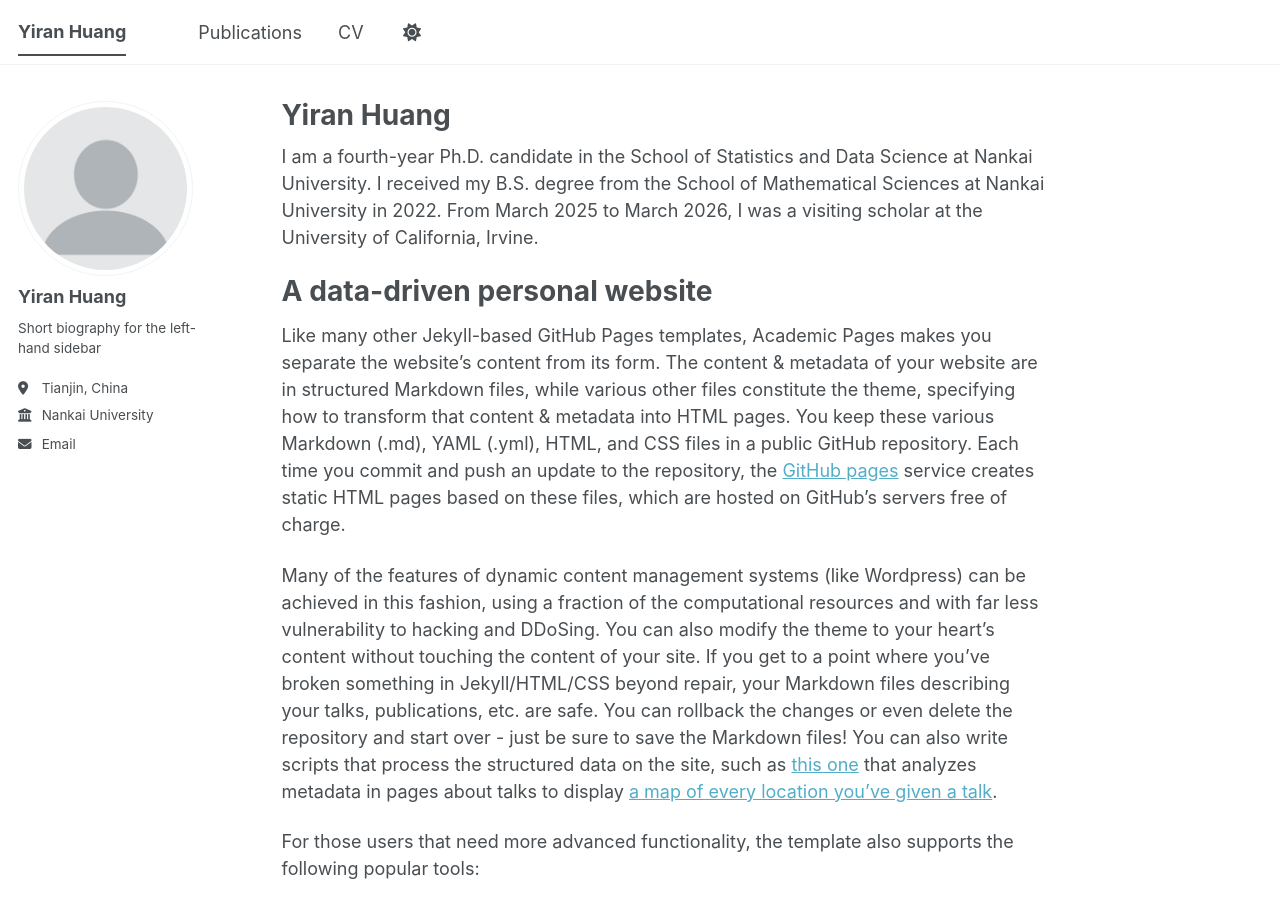
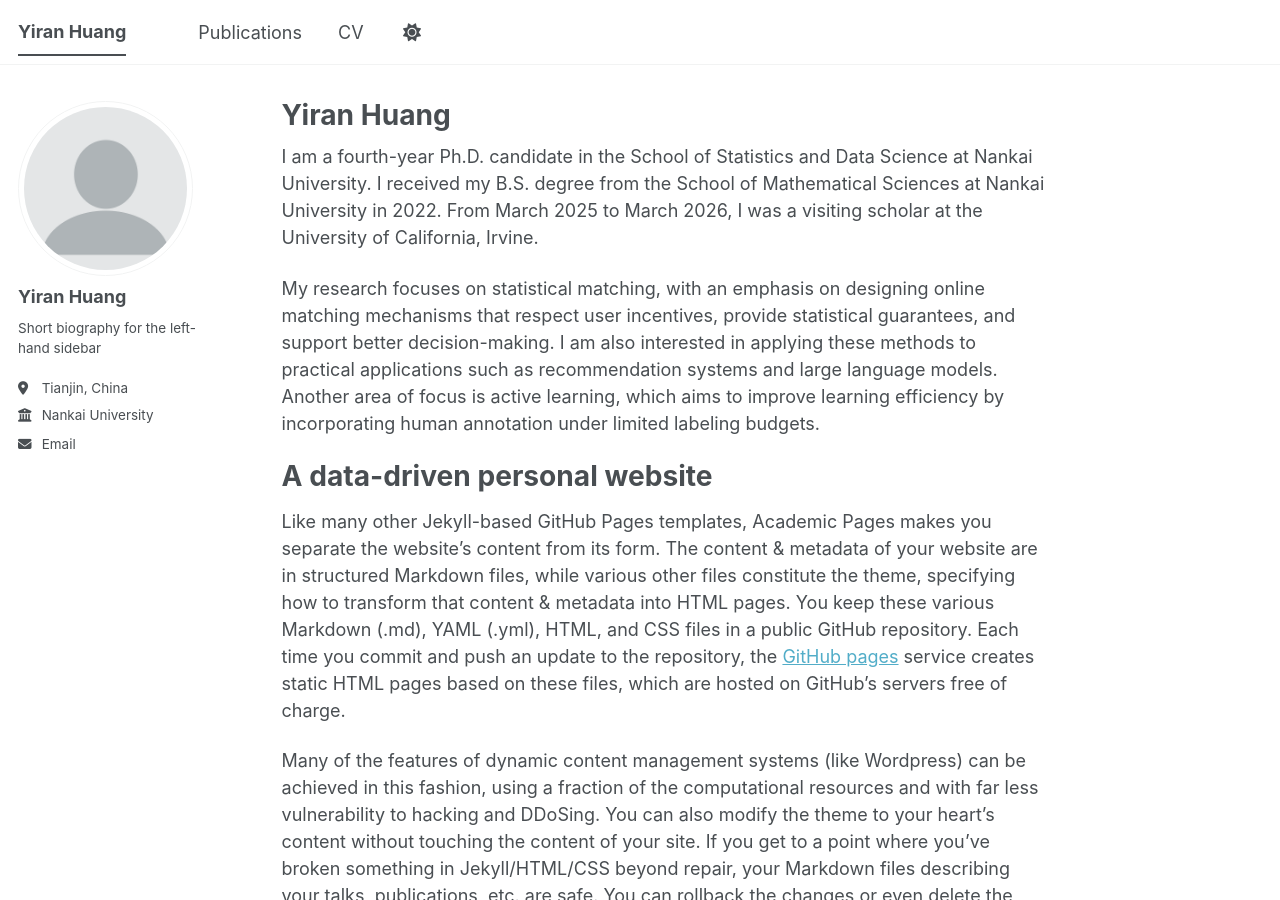
Before and after one commit to Yiran-Huang/Yiran-Huang.github.io, a Jekyll site: the page built from _pages/about.md, in a window 1280 px wide and 900 px high. Built offline with Jekyll 4.4.1, drawn with Linux system fonts in a browser that asks for light colours; a script bundle is joined from its source files by our own code; library files that are not in the unit come from our copies.

Commit message:
Update about.md

```diff
--- a/_pages/about.md
+++ b/_pages/about.md
@@ -8,6 +8,8 @@ redirect_from:
 ---
 
 I am a fourth-year Ph.D. candidate in the School of Statistics and Data Science at Nankai University. I received my B.S. degree from the School of Mathematical Sciences at Nankai University in 2022. From March 2025 to March 2026, I was a visiting scholar at the University of California, Irvine.
+
+My research focuses on statistical matching, with an emphasis on designing online matching mechanisms that respect user incentives, provide statistical guarantees, and support better decision-making. I am also interested in applying these methods to practical applications such as recommendation systems and large language models. Another area of focus is active learning, which aims to improve learning efficiency by incorporating human annotation under limited labeling budgets.
 
 A data-driven personal website
 ======
```
